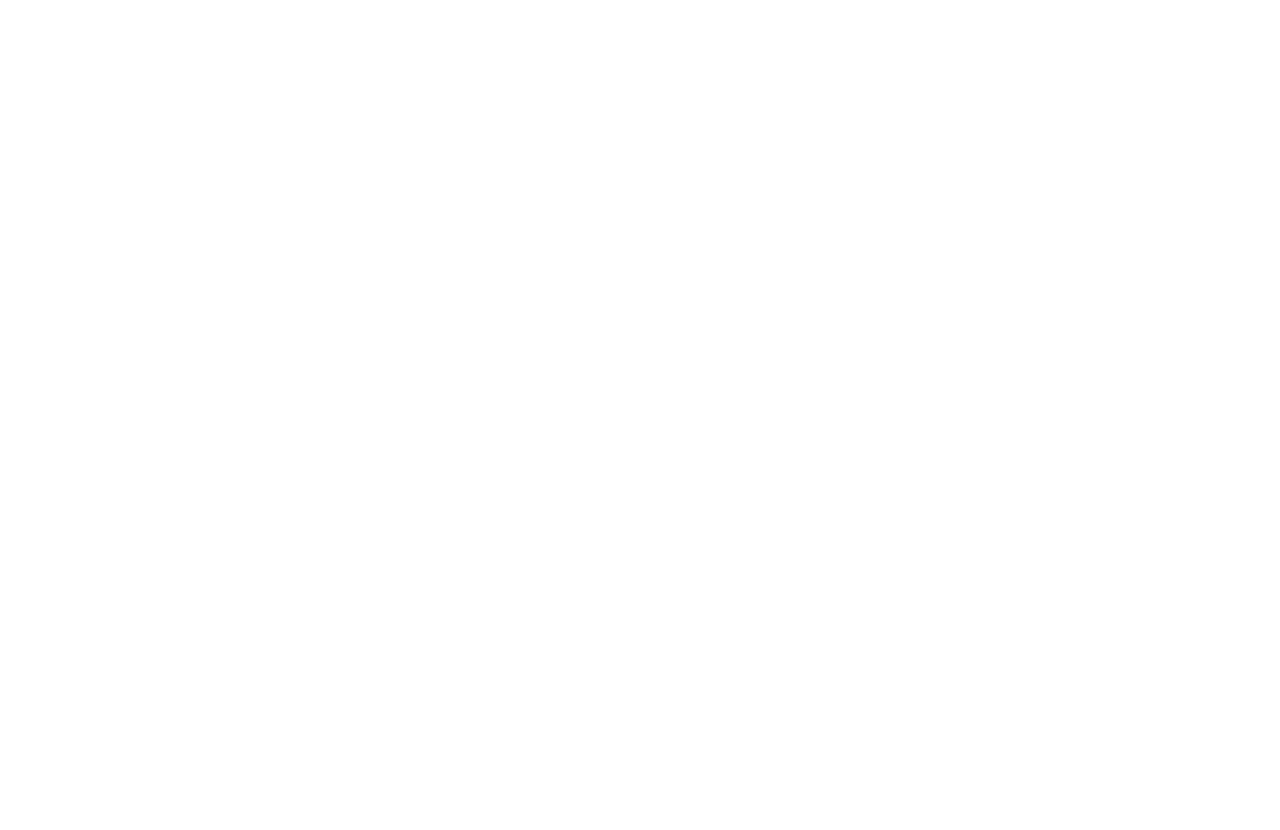
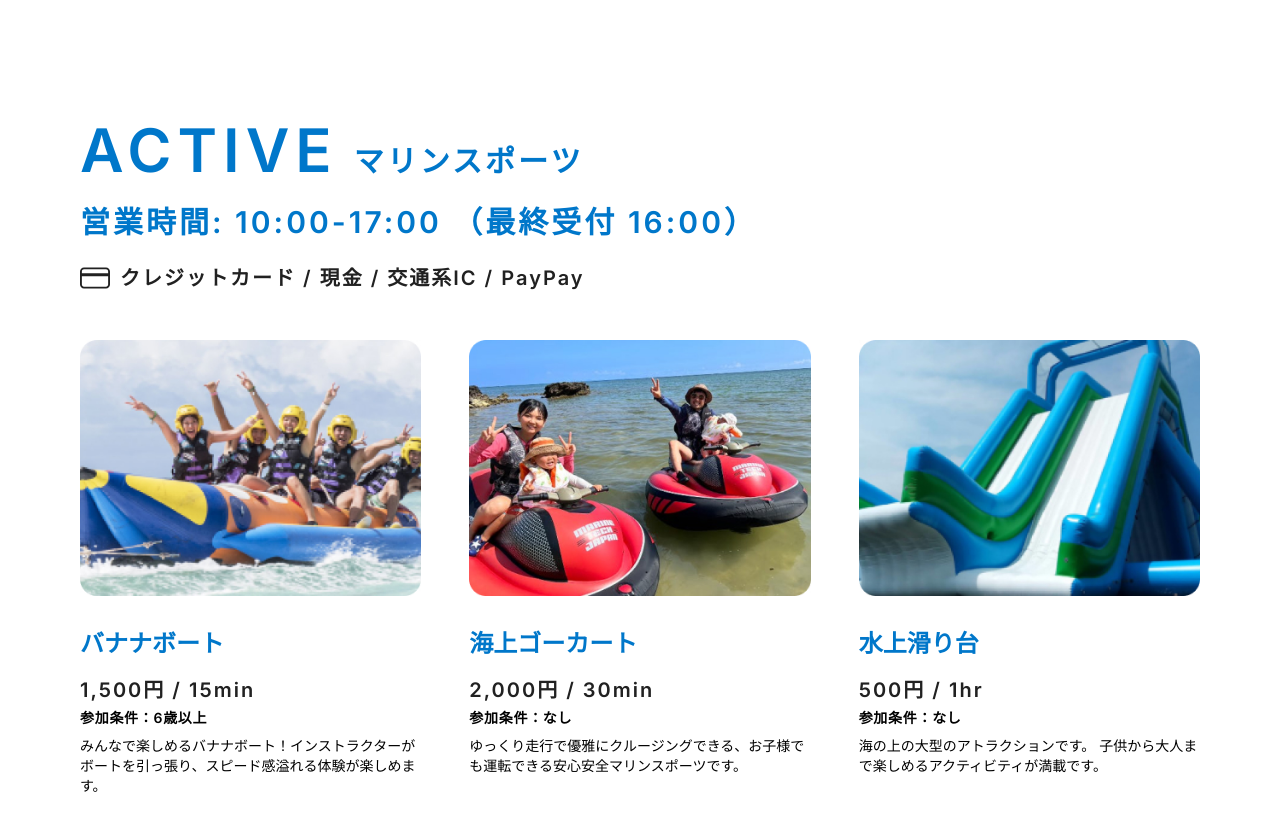
Before and after one commit to nka21/techc-web-project, a Next.js app: page / in a window 1280 px wide. Shown: the part 7660-8490 px from the top of the page. Before the commit the page ends 7588 px from the top, so only its background shows below. Built offline with nearby package versions, Linux system fonts and the light colour scheme.

Commit message:
chore: Activeセクションの追加

```diff
--- /dev/null
+++ b/src/app/_components/Active.tsx
@@ -0,0 +1,110 @@
+import React from "react";
+import Image, { StaticImageData } from "next/image";
+
+// 画像のインポート
+import active1 from "@/assets/actives/active1.jpg";
+import active2 from "@/assets/actives/active2.jpg";
+import active3 from "@/assets/actives/active3.jpg";
+
+// 型の定義
+interface ActivityCardProps {
+  image: StaticImageData;
+  title: string;
+  price: string;
+  duration: string;
+  minAge: string;
+  description: string;
+}
+
+const PaymentIcon: React.FC = () => (
+  <svg
+    width="30"
+    height="22"
+    viewBox="0 0 30 22"
+    fill="none"
+    xmlns="http://www.w3.org/2000/svg"
+    aria-labelledby="paymentIconTitle"
+  >
+    <title id="paymentIconTitle">支払い方法アイコン</title>
+    <path
+      d="M26.0138 0.453125H3.98619C1.78529 0.453125 0 2.23842 0 4.43932V17.5607C0 19.7616 1.78529 21.5469 3.98619 21.5469H26.0138C28.2147 21.5469 30 19.7616 30 17.5607V4.43932C30 2.23842 28.2147 0.453125 26.0138 0.453125ZM28.125 17.5607C28.125 18.7252 27.1784 19.6719 26.0138 19.6719H3.98619C2.82164 19.6719 1.875 18.7252 1.875 17.5607V9.125H28.125V17.5607ZM28.125 6.3125H1.875V4.43932C1.875 3.27477 2.82164 2.32812 3.98619 2.32812H26.0138C27.1784 2.32812 28.125 3.27477 28.125 4.43932V6.3125Z"
+      fill="#212121"
+    />
+  </svg>
+);
+
+const ActivityCard: React.FC<ActivityCardProps> = ({
+  image,
+  title,
+  price,
+  duration,
+  minAge,
+  description,
+}) => (
+  <div className="flex flex-col items-start w-96">
+    <div className="mb-8 rounded-lg">
+      <Image src={image} alt={title} />
+    </div>
+    <h3 className="text-2xl font-semibold text-primary mb-4">{title}</h3>
+    <p className="text-[#212121] text-xl font-semibold tracking-widest mb-1">
+      {price} / {duration}
+    </p>
+    <p className="text-sm font-semibold tracking-wider mb-2">
+      参加条件：{minAge}
+    </p>
+    <p className="text-sm">{description}</p>
+  </div>
+);
+
+const Active = () => {
+  return (
+    <div className="px-20 py-48">
+      <div className="mb-12">
+        <div className="flex items-baseline space-x-4 mb-6 text-primary">
+          <h1 className="text-6xl font-semibold tracking-[6px]">ACTIVE</h1>
+          <span className="text-3xl font-semibold tracking-[3px]">
+            マリンスポーツ
+          </span>
+        </div>
+        <p className="text-primary text-3xl font-semibold tracking-[3px] mb-6">
+          営業時間: 10:00-17:00 （最終受付 16:00）
+        </p>
+        <div className="flex items-center space-x-[10px]">
+          <PaymentIcon />
+          <p className="text-[#212121] text-xl font-semibold tracking-widest">
+            クレジットカード / 現金 / 交通系IC / PayPay
+          </p>
+        </div>
+      </div>
+      <div className="flex space-x-12 justify-between">
+        <ActivityCard
+          image={active1}
+          title="バナナボート"
+          price="1,500円"
+          duration="15min"
+          minAge="6歳以上"
+          description="みんなで楽しめるバナナボート！インストラクターがボートを引っ張り、スピード感溢れる体験が楽しめます。"
+        />
+        <ActivityCard
+          image={active2}
+          title="海上ゴーカート"
+          price="2,000円"
+          duration="30min"
+          minAge="なし"
+          description="ゆっくり走行で優雅にクルージングできる、お子様でも運転できる安心安全マリンスポーツです。"
+        />
+        <ActivityCard
+          image={active3}
+          title="水上滑り台"
+          price="500円"
+          duration="1hr"
+          minAge="なし"
+          description="海の上の大型のアトラクションです。
+子供から大人まで楽しめるアクティビティが満載です。"
+        />
+      </div>
+    </div>
+  );
+};
+
+export default Active;
--- a/src/app/page.tsx
+++ b/src/app/page.tsx
@@ -1,4 +1,5 @@
 import { About } from "./_components/About";
+import Active from "./_components/Active";
 import ArtistSchedule from "./_components/ArtistSchedule";
 import DrinkFood from "./_components/DrinkFood";
 import { Enjoy } from "./_components/Enjoy";
@@ -14,6 +15,7 @@
       <EventMap />
       <ArtistSchedule />
       <DrinkFood />
+      <Active />
     </div>
   );
 }
```
